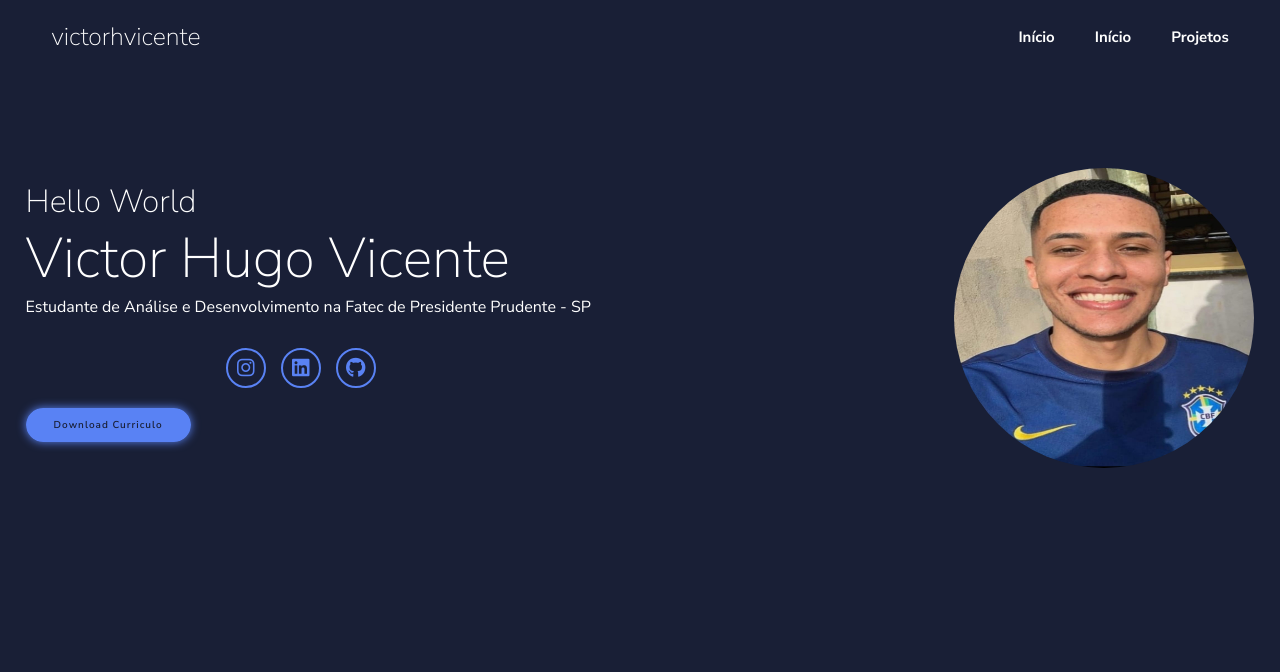
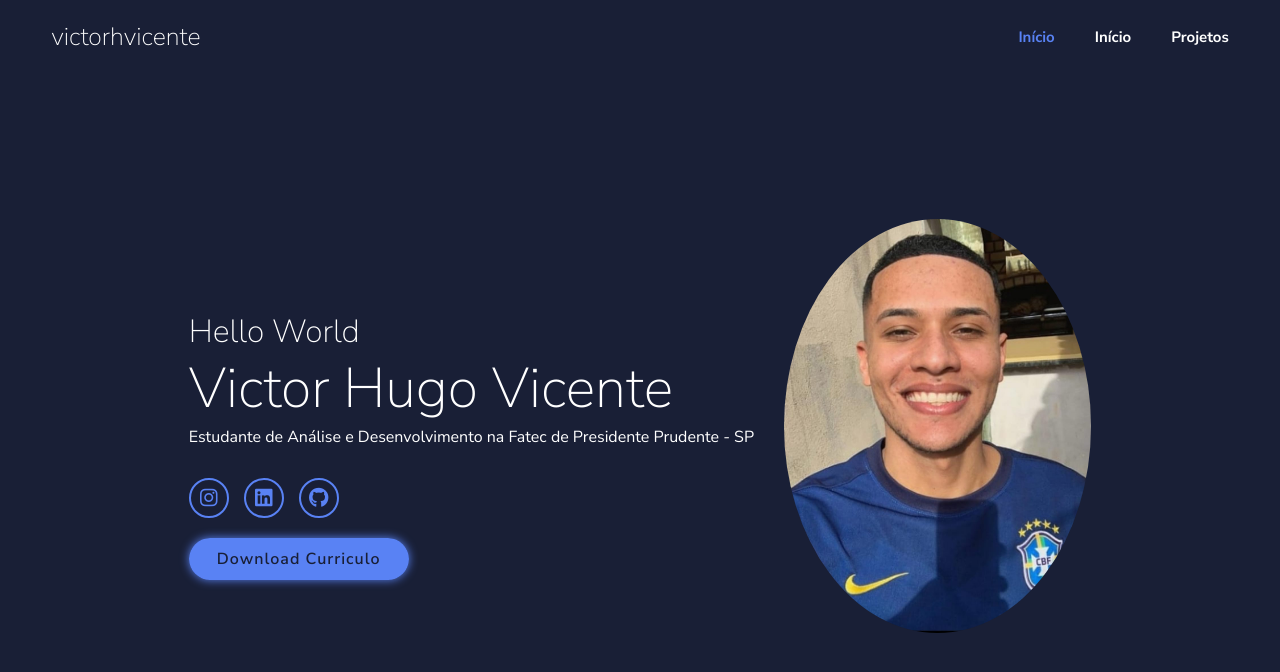
Before and after one commit to victorhvicente/victorhvicente.github.io, a plain HTML site: page index.html in a window 1280 px wide. Drawn offline with Linux system fonts and the light colour scheme.

Commit message:
atualização da primeira versão

```diff
--- a/index.html
+++ b/index.html
@@ -19,7 +19,7 @@
         <nav class="navbar">
 
             <ol>
-                <li><a href="inicio" class="">Início</a></li>
+                <li><a href="inicio" class="active">Início</a></li>
                 <li><a href="inicio" class="">Início</a></li>
                 <li><a href="projetos" class="">Projetos</a></li>
             </ol>
@@ -43,7 +43,7 @@
         </div>
 
         <div class="home-img">
-            <img src="img/fotoperfil.jpeg" alt>
+            <img src="img/fotoperfil.jpeg" alt="">
         </div>
     </section>
 </body>
--- a/style.css
+++ b/style.css
@@ -31,7 +31,7 @@ body {
 
 section {
     min-height: 100vh;
-    padding: 18rem 2% 2rem;
+    padding: 10rem 2% 2rem;
 }
 
 .header {
@@ -61,29 +61,28 @@ section {
     font-weight: 700;
 }
 
+.navbar a:hover,
+.navbar a.active {
+    color: var(--main-color);
+}
+
 ol {
     display: flex;
     justify-content: center;
     list-style-type: none;
 }
 
-.navbar a:hover,
-.navbar a.active {
-    color: var(--text-color);
-}
-
 #menu-icon {
     font: 3.6rem;
     color: var(--text-color);
-    display: flex;
     display: none;
 
 }
 
 .home {
     display: flex;
-    justify-content: space-between;
-    align-items: flex-start;
+    justify-content: center;
+    align-items: center;
 }
 
 .home-content h3 {
@@ -99,6 +98,12 @@ ol {
 
 .home-img {
     animation: floatImage 4s ease-in-out infinite;
+    margin-left: 3rem;
+}
+
+.home-img img {
+    width: 24vw;
+    border-radius: 100%;
 }
 
 @keyframes floatImage {
@@ -133,6 +138,11 @@ ol {
     transition: .5s ease;
 }
 
+.social-media ol {
+    display: flex;
+    justify-content: flex-start;
+}
+
 .social-media a:hover {
     background: var(--main-color);
     color: var(--snd-bg-color);
@@ -145,16 +155,13 @@ ol {
     background: var(--main-color);
     border-radius: 4rem;
     box-shadow: 0 0 1rem var(--main-color);
-    font: 1.6rem;
+    font-size: 1.6rem;
     color: var(--bg-color);
     letter-spacing: .1rem;
     font-weight: 600;
     transition: .5s ease;
 }
 
-
-img {
-    width: 300px;
-    height: 300px;
-    border-radius: 100%;
+.btn:hover {
+    box-shadow: none;
 }
```
Also changed, not shown: img/fotoperfil2.jpeg (added).
